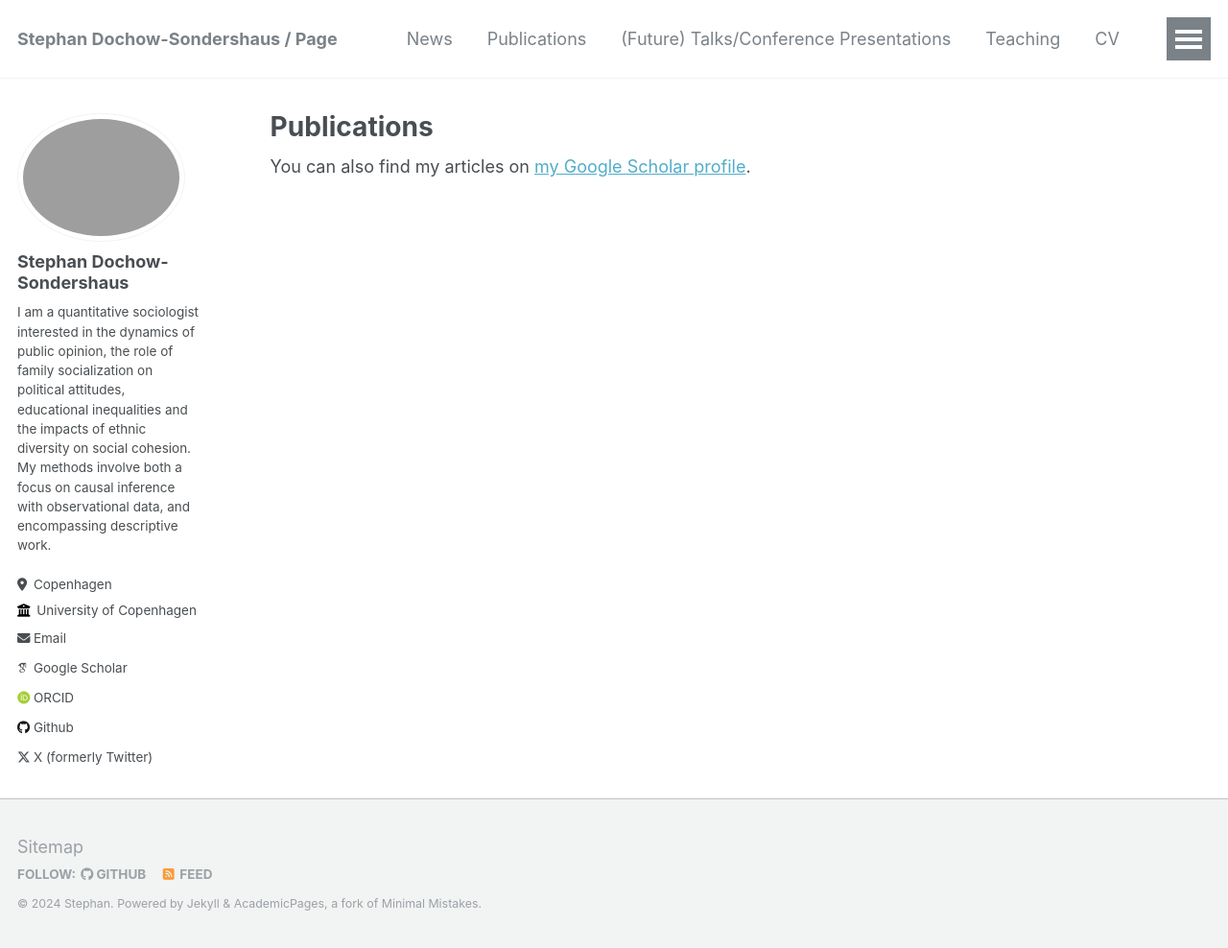
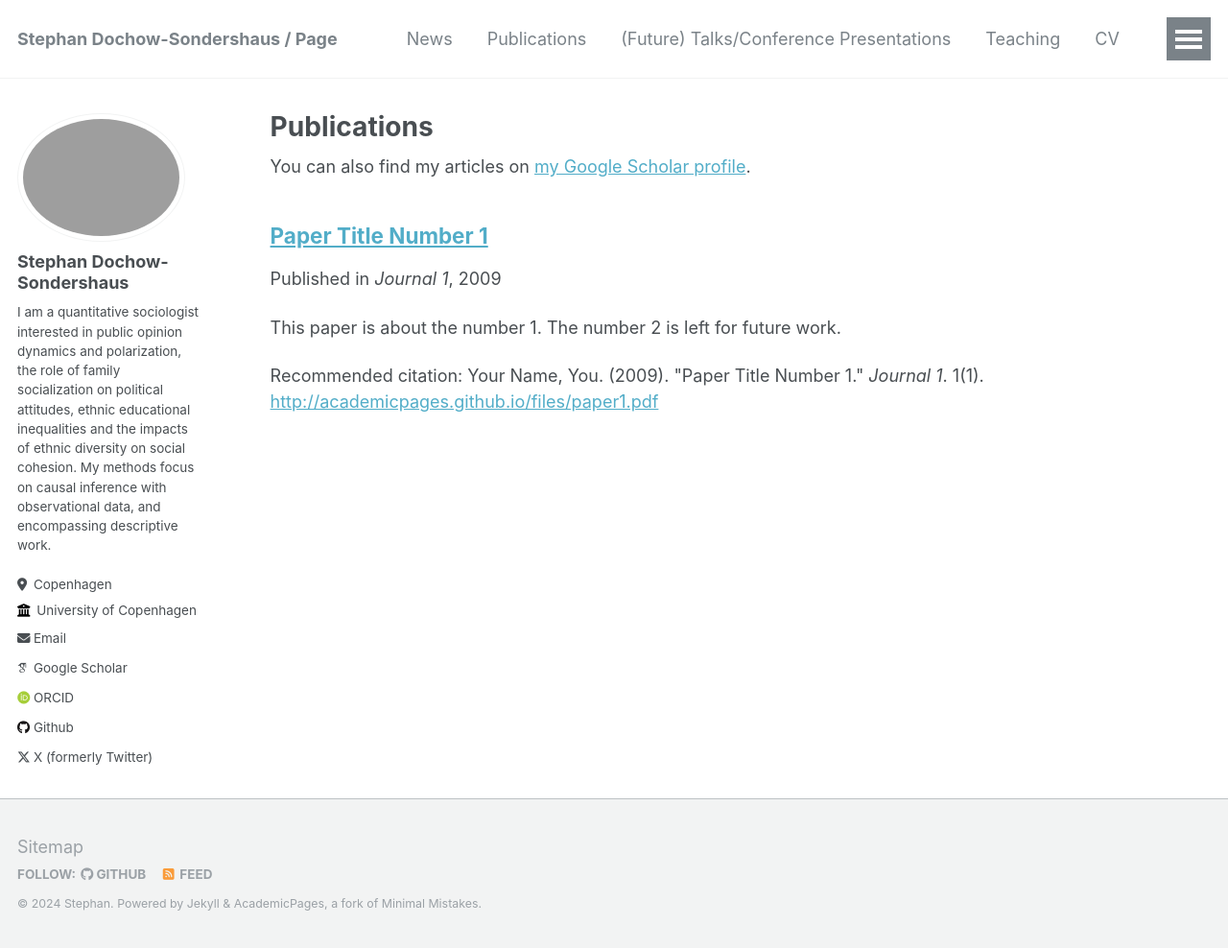
Before and after one commit to stephandoc/stephandoc.github.io, a Jekyll site: the page built from _pages/publications.md, in a window 1280 px wide and 988 px high. Shown: the whole window at 96% size. Built offline with Jekyll 4.4.1, drawn with Linux system fonts in a browser that asks for light colours; some web fonts are replaced.

Commit message:
test pub

```diff
--- a/_config.yml
+++ b/_config.yml
@@ -24,7 +24,7 @@ author:
   avatar           : "profpic.jpg"
   name             : "Stephan Dochow-Sondershaus"
   pronouns         : # example: "she/her"
-  bio              : "I am a quantitative sociologist interested in the dynamics of public opinion, the role of family socialization on political attitudes, educational inequalities and the impacts of ethnic diversity on social cohesion. My methods involve both a focus on causal inference with observational data, and encompassing descriptive work."
+  bio              : "I am a quantitative sociologist interested in public opinion dynamics and polarization, the role of family socialization on political attitudes, ethnic educational inequalities and the impacts of ethnic diversity on social cohesion. My methods focus on causal inference with observational data, and encompassing descriptive work."
   location         : "Copenhagen"
   employer         : "University of Copenhagen"
   uri              : # URL
--- /dev/null
+++ b/_publications/20241018105823.md
@@ -0,0 +1,12 @@
+---
+title: "Paper Title Number 1"
+collection: publications
+permalink: /publication/2009-10-01-paper-title-number-1
+excerpt: 'This paper is about the number 1. The number 2 is left for future work.'
+date: 2009-10-01
+venue: 'Journal 1'
+paperurl: 'http://academicpages.github.io/files/paper1.pdf'
+citation: 'Your Name, You. (2009). &quot;Paper Title Number 1.&quot; <i>Journal 1</i>. 1(1).'
+---
+
+The contents above will be part of a list of publications, if the user clicks the link for the publication than the contents of section will be rendered as a full page, allowing you to provide more information about the paper for the reader. When publications are displayed as a single page, the contents of the above "citation" field will automatically be included below this section in a smaller font.
```
Also changed, not shown: _pages/about.md (+0 -4 lines).
